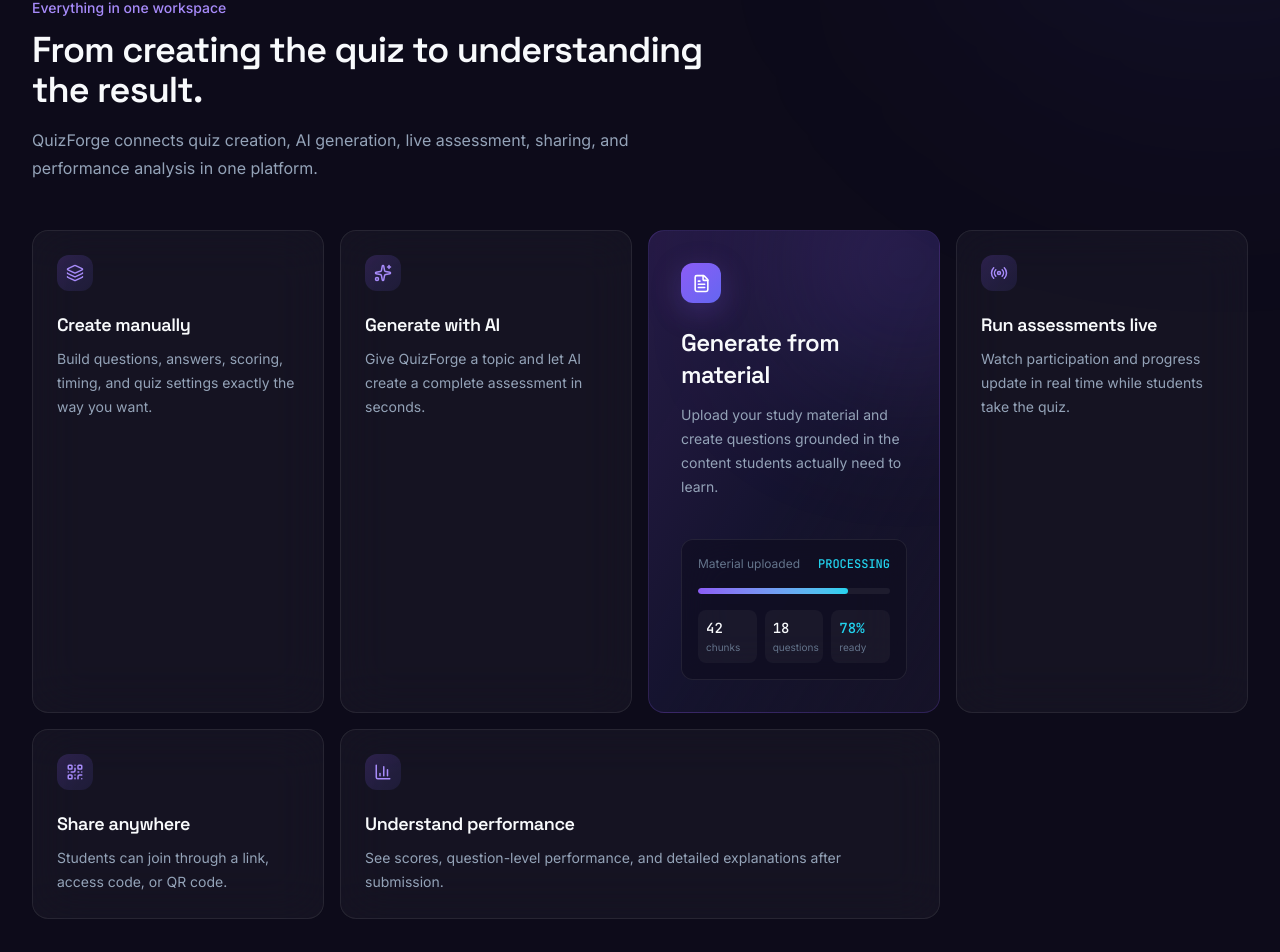
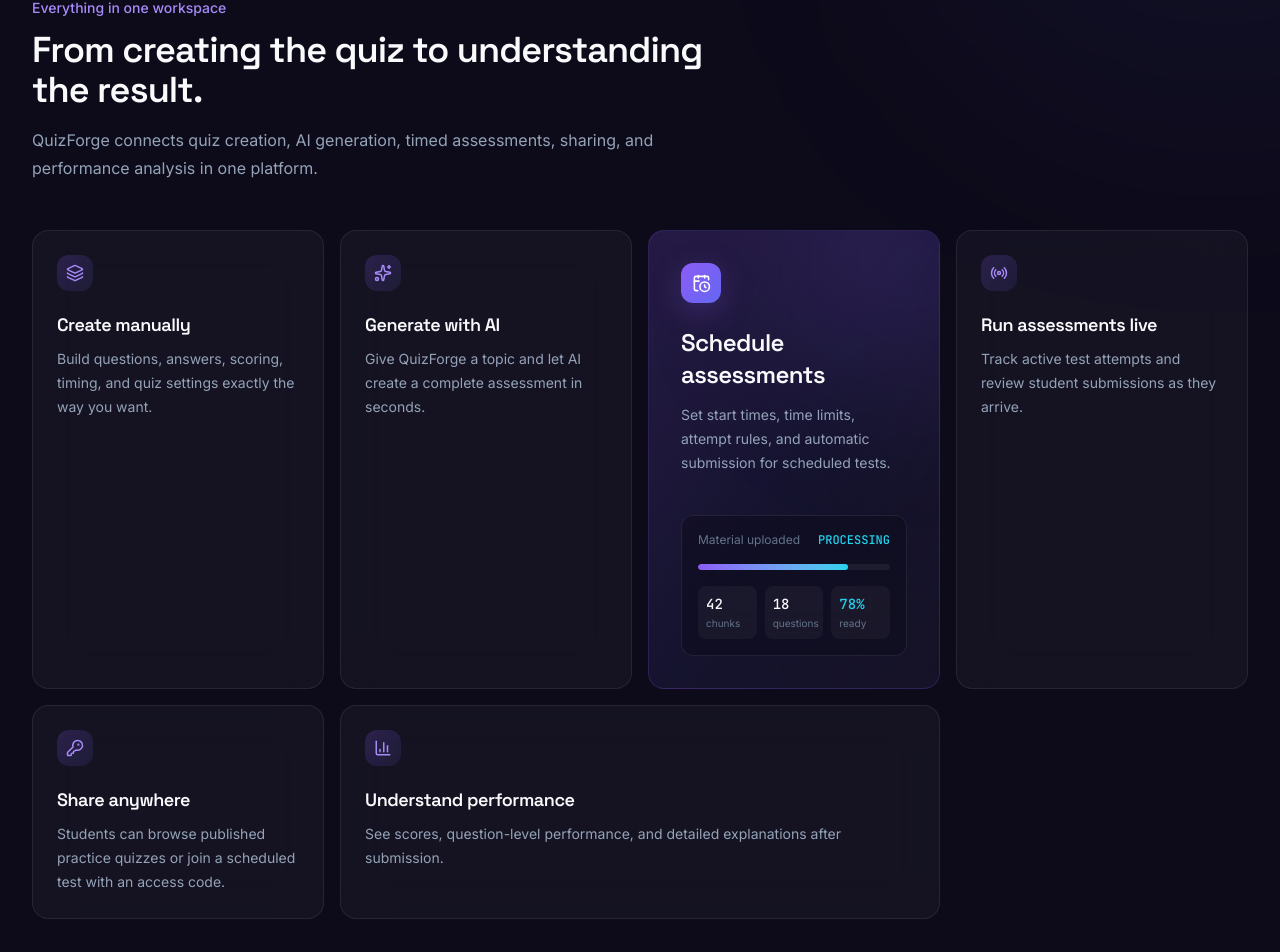
Before and after one commit to saurav-09/quizforge, a React (Vite) app in the folder client/: page / in a window 1280 px wide. Shown: the part 915-1867 px from the top of the page. Built offline with nearby package versions, Linux system fonts and the light colour scheme; no server answers.

Commit message:
Align feature page with implemented assessment flows

```diff
--- a/client/src/components/landing/Features.jsx
+++ b/client/src/components/landing/Features.jsx
@@ -1,8 +1,8 @@
 import {
   BarChart3,
-  FileText,
+  CalendarClock,
   Layers3,
-  QrCode,
+  KeyRound,
   Radio,
   Sparkles,
 } from "lucide-react";
@@ -24,25 +24,25 @@ const features = [
     className: "lg:col-span-1",
   },
   {
-    title: "Generate from material",
+    title: "Schedule assessments",
     description:
-      "Upload your study material and create questions grounded in the content students actually need to learn.",
-    icon: FileText,
+      "Set start times, time limits, attempt rules, and automatic submission for scheduled tests.",
+    icon: CalendarClock,
     featured: true,
     className: "lg:col-span-2 lg:row-span-2",
   },
   {
     title: "Run assessments live",
     description:
-      "Watch participation and progress update in real time while students take the quiz.",
+      "Track active test attempts and review student submissions as they arrive.",
     icon: Radio,
     className: "lg:col-span-1",
   },
   {
     title: "Share anywhere",
     description:
-      "Students can join through a link, access code, or QR code.",
-    icon: QrCode,
+      "Students can browse published practice quizzes or join a scheduled test with an access code.",
+    icon: KeyRound,
     className: "lg:col-span-1",
   },
   {
@@ -166,7 +166,7 @@ function Features() {
           </h2>
 
           <p className="mt-4 text-base leading-7 text-[#94A3B8]">
-            QuizForge connects quiz creation, AI generation, live assessment,
+            QuizForge connects quiz creation, AI generation, timed assessments,
             sharing, and performance analysis in one platform.
           </p>
         </div>
```
